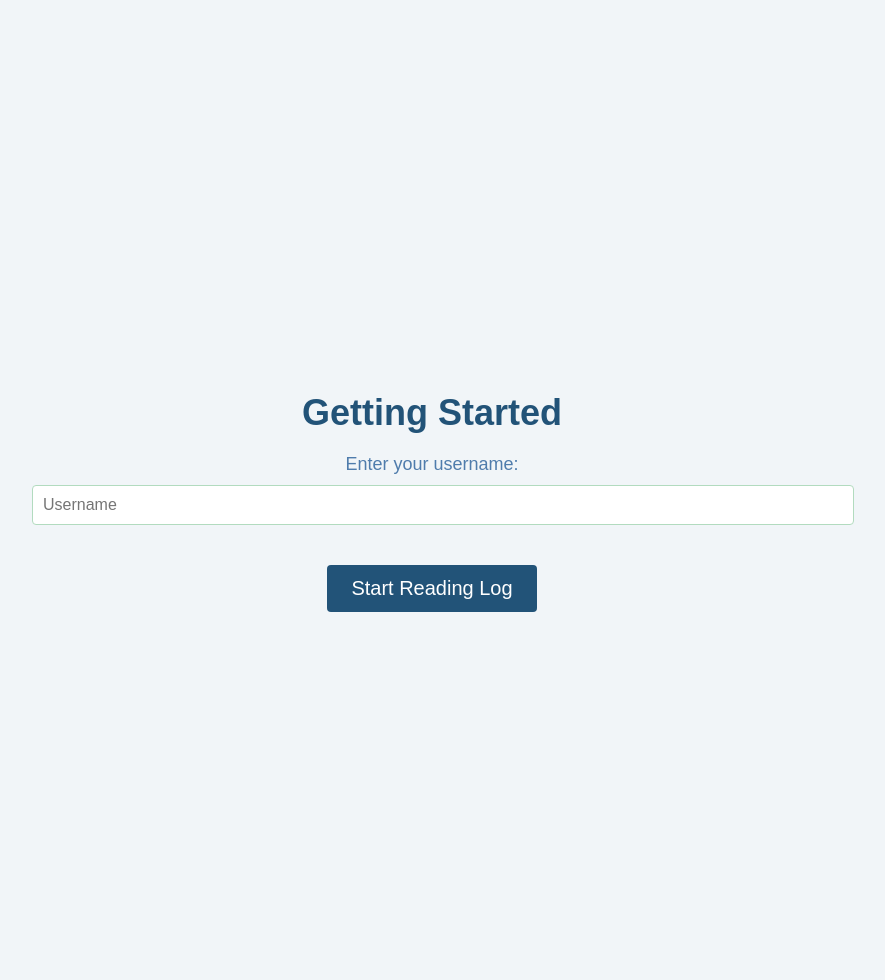
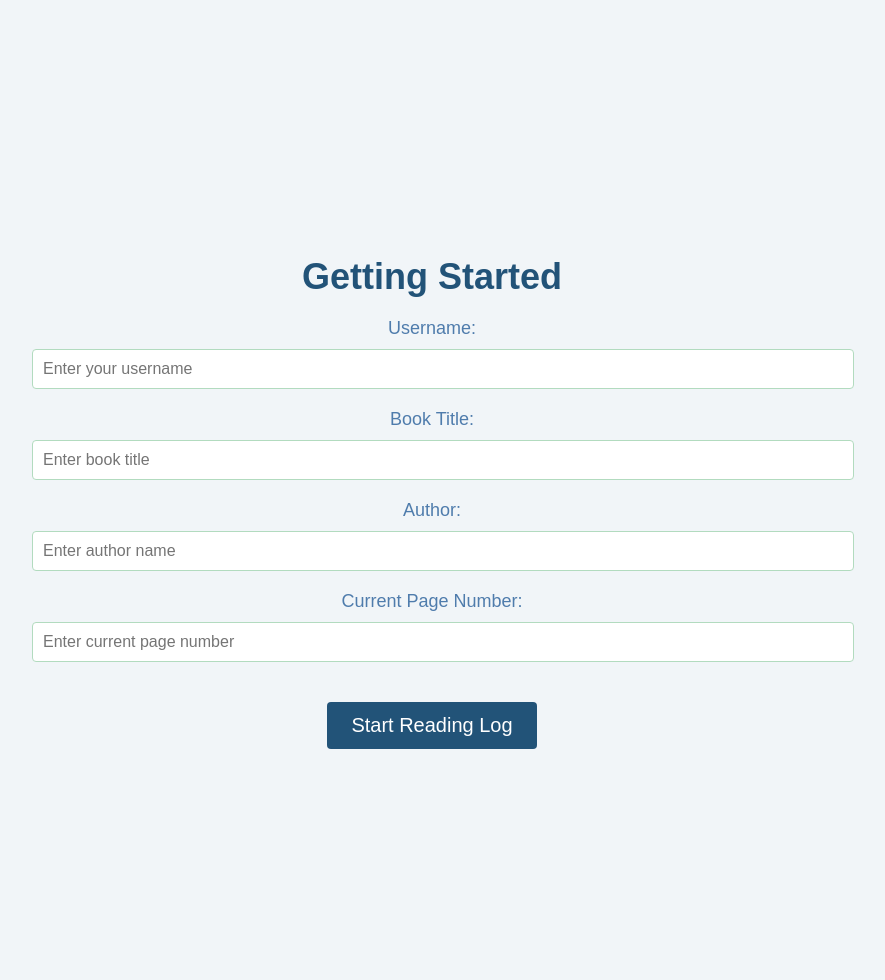
Before and after one commit to sommerss/RobertAllen-Male-, a Jekyll site: the page readingLog.html, which Jekyll copies as it is, in a window 1280 px wide. Shown: the whole page, without its empty margins (208-1093 px from the left). Built offline with Jekyll 4.4.1, drawn with Linux system fonts in a browser that asks for light colours.

Commit message:
reading log

```diff
--- a/readingLog.html
+++ b/readingLog.html
@@ -24,16 +24,16 @@
       font-size: 36px;
       margin-bottom: 20px;
     }
-    .username-input {
+    .form-input {
       margin-bottom: 20px;
     }
-    .username-input label {
+    .form-input label {
       display: block;
       color: #4F7CAC;
       font-size: 18px;
       margin-bottom: 10px;
     }
-    .username-input input[type="text"] {
+    .form-input input[type="text"] {
       width: 100%;
       padding: 10px;
       font-size: 16px;
@@ -57,9 +57,21 @@
 <body>
   <div class="container">
     <h1>Getting Started</h1>
-    <div class="username-input">
-      <label for="username">Enter your username:</label>
-      <input type="text" id="username" name="username" placeholder="Username">
+    <div class="form-input">
+      <label for="username">Username:</label>
+      <input type="text" id="username" name="username" placeholder="Enter your username">
+    </div>
+    <div class="form-input">
+      <label for="book-title">Book Title:</label>
+      <input type="text" id="book-title" name="book-title" placeholder="Enter book title">
+    </div>
+    <div class="form-input">
+      <label for="author">Author:</label>
+      <input type="text" id="author" name="author" placeholder="Enter author name">
+    </div>
+    <div class="form-input">
+      <label for="current-page">Current Page Number:</label>
+      <input type="text" id="current-page" name="current-page" placeholder="Enter current page number">
     </div>
     <div class="start-button">
       <button onclick="startReadingLog()">Start Reading Log</button>
@@ -69,8 +81,15 @@
   <script>
     function startReadingLog() {
       var username = document.getElementById("username").value;
-      // You can perform any further action here, such as redirecting to another page or saving the username in a variable.
+      var bookTitle = document.getElementById("book-title").value;
+      var author = document.getElementById("author").value;
+      var currentPage = document.getElementById("current-page").value;
+
+      // Perform any action with the entered details here, such as redirecting to another page or saving them.
       console.log("Username:", username);
+      console.log("Book Title:", bookTitle);
+      console.log("Author:", author);
+      console.log("Current Page:", currentPage);
     }
   </script>
 </body>
```
